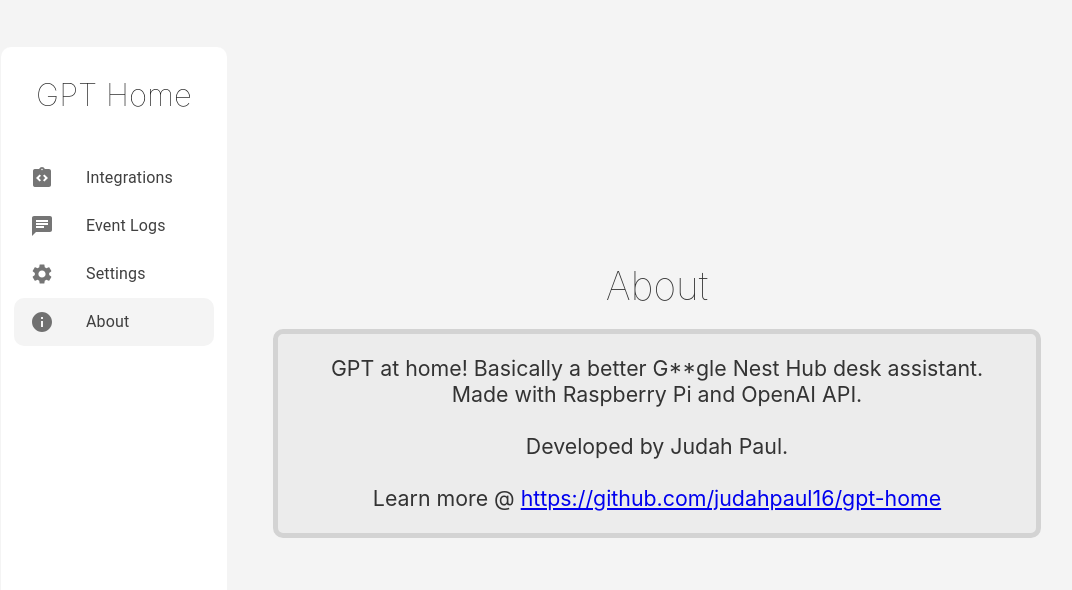
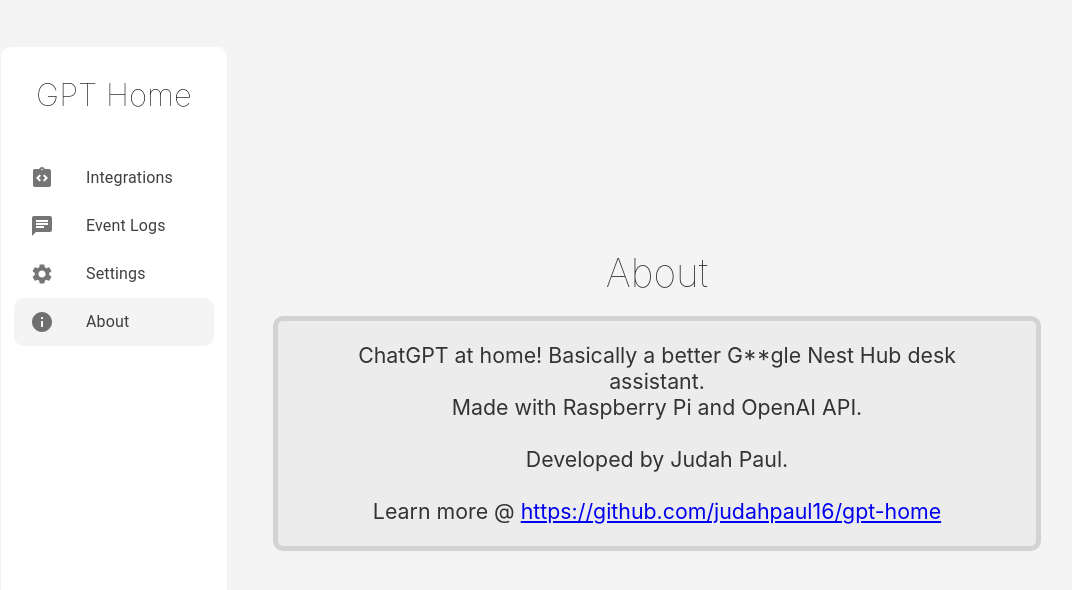
Before and after one commit to judahpaul16/gpt-home, a React (Create React App) app in the folder gpt-web/: page /about in a window 1280 px wide. Shown: the top 590 px of the page, without its empty margins (109-1181 px from the left). Built offline with nearby package versions, Linux system fonts and the light colour scheme.

Commit message:
Removed Redundant imports + Mask ESLint state warning

```diff
--- a/gpt-web/src/components/About.tsx
+++ b/gpt-web/src/components/About.tsx
@@ -1,4 +1,4 @@
-import React, { useEffect, useState, useRef } from 'react';
+import React from 'react';
 import '../css/About.css';
 
 const About: React.FC = () => {
@@ -7,7 +7,7 @@ const About: React.FC = () => {
     <div className="dashboard about-dashboard">
       <h2>About</h2>
       <div className="about-container">
-        GPT at home! Basically a better G**gle Nest Hub desk assistant.
+        ChatGPT at home! Basically a better G**gle Nest Hub desk assistant.
         <br/>
         Made with Raspberry Pi and OpenAI API.
         <br/><br/>
--- a/gpt-web/src/components/EventLogs.tsx
+++ b/gpt-web/src/components/EventLogs.tsx
@@ -9,6 +9,7 @@ interface Log {
 
 const EventLogs: React.FC = () => {
   const [logs, setLogs] = useState<Log[]>([]);
+  // eslint-disable-next-line
   const [_, setCurrentLogLength] = useState<number | null>(null);
   const logContainerRef = useRef<HTMLPreElement>(null);
   const [lastLineNumber, setLastLineNumber] = useState<number>(0);
```
